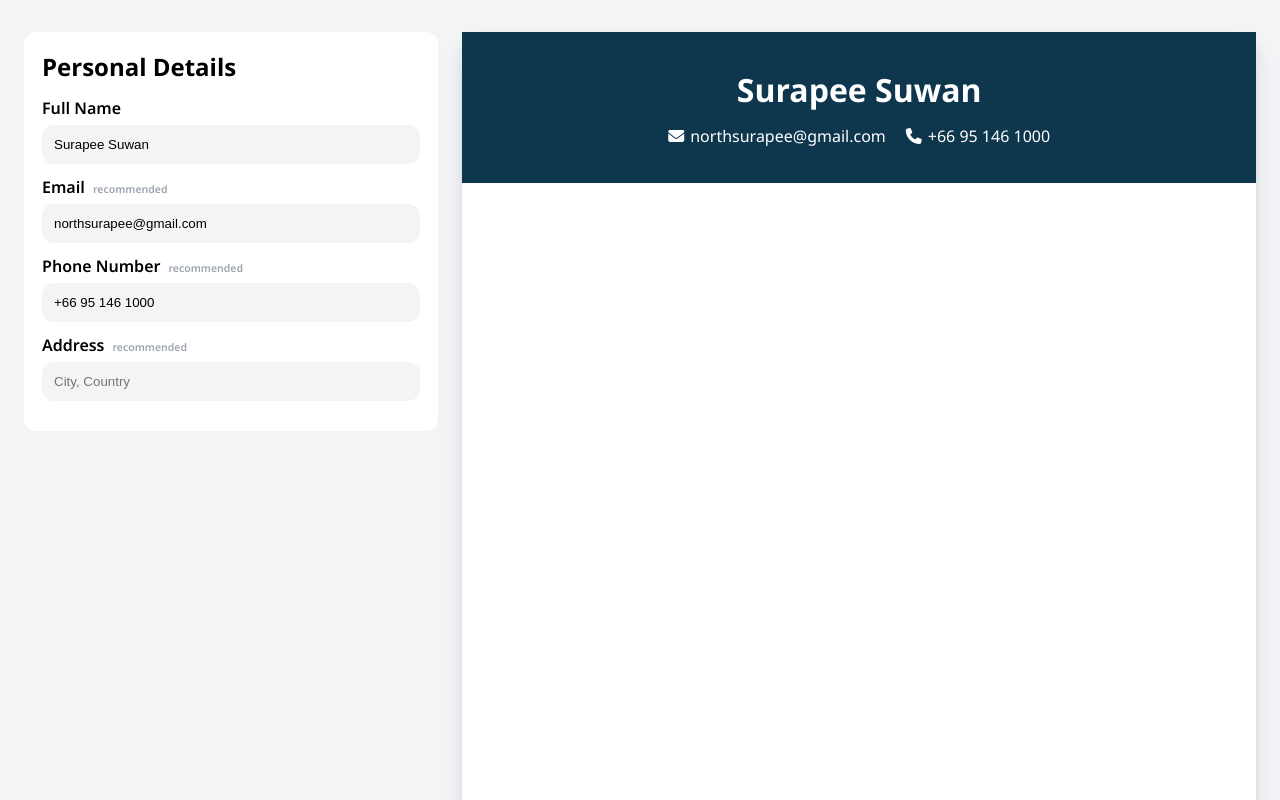
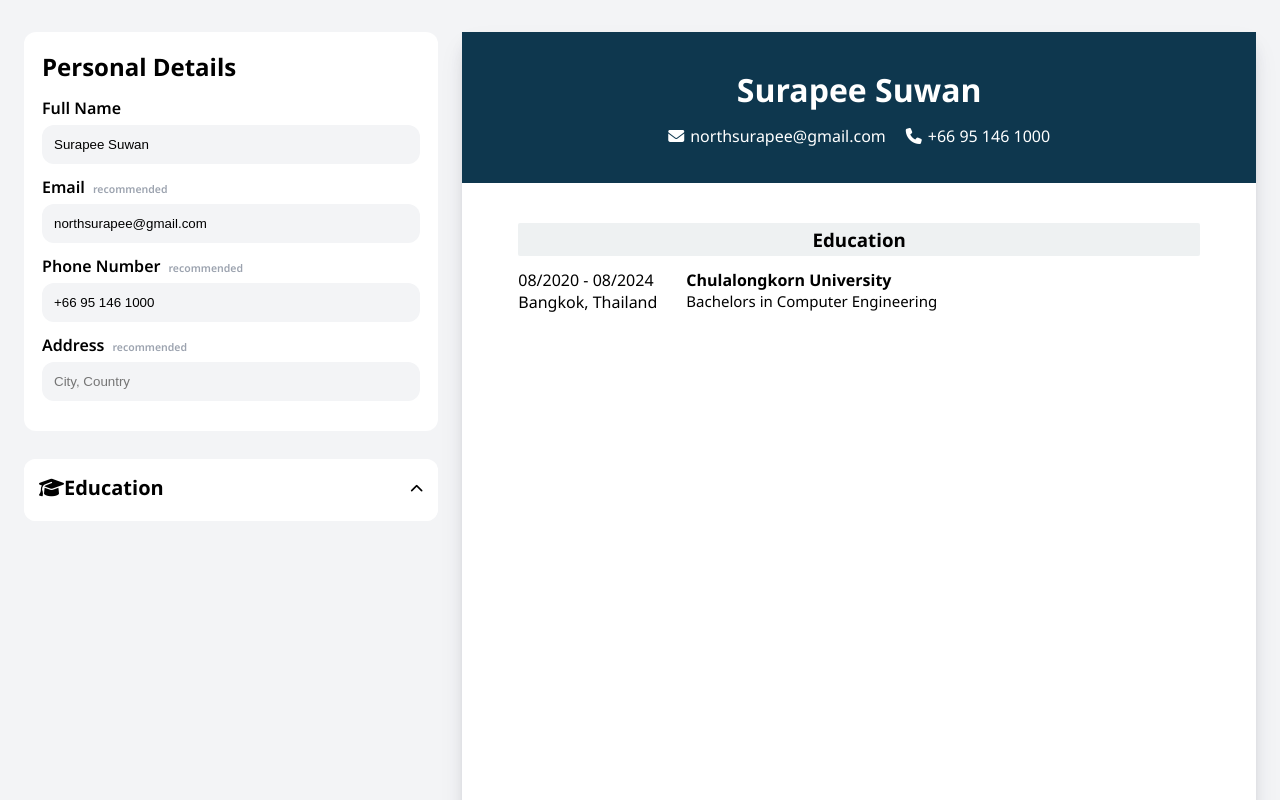
Before and after one commit to northsurapee/Odin_Resume, a React (Vite) app: page / in a window 1280 px wide. Shown: the top 800 px of the page. Built offline with nearby package versions, Linux system fonts and the light colour scheme.

Commit message:
Done basic functional education dropdown, form and display

```diff
--- a/src/App.jsx
+++ b/src/App.jsx
@@ -1,8 +1,10 @@
 import { useState } from "react";
+import uniqid from "uniqid";
 import "./styles/App.css";
 // import exampleData from "./example-data";
 import PersonalForm from "./components/personalForm"
 import Resume from "./components/Resume"
+import EducationDropDown from "./components/educationDropDown"
 
 function App() {
   const [personalInfo, setPersonalInfo] = useState({
@@ -11,19 +13,31 @@ function App() {
     phone: "+66 95 146 1000",
     address: ""
   });
-
+  const [educationList, setEducationList] = useState([{
+    id: uniqid(),
+    school: "Chulalongkorn University",
+    degree: "Bachelors in Computer Engineering",
+    startDate: "08/2020",
+    endDate: "08/2024",
+    location: "Bangkok, Thailand"
+}]);
 
   function handlePersonalFormChange(personalFormData) {
     setPersonalInfo(personalFormData);
   }
 
+  function handleEducationFormChange(educationListData) {
+    setEducationList(educationListData);
+  }
+
   return (
     <div className="app">
-      <div className="form-container">
+      <div className="menu-container">
         <PersonalForm onFormChange={handlePersonalFormChange}/>
+        <EducationDropDown educationList={educationList} onFormChange={handleEducationFormChange}/>
       </div>
       <div className="resume-container">
-        <Resume personalData={personalInfo}/>
+        <Resume personalData={personalInfo} educationList={educationList}/>
       </div>
     </div>
   );
--- a/src/components/Resume.jsx
+++ b/src/components/Resume.jsx
@@ -1,11 +1,15 @@
 /* eslint-disable react/prop-types */
 import PersonalDisplay from "./personalDisplay"
+import EducationDisplay from "./educationDisplay"
 import "../styles/resume.css"
 
-export default function Resume({personalData}) {
+export default function Resume({personalData, educationList}) {
     return (
         <div className="resume">
             <PersonalDisplay formData={personalData} />
+            <div>
+                <EducationDisplay formDataList={educationList} />
+            </div>
         </div>
     )
 }
--- /dev/null
+++ b/src/components/educationDisplay.jsx
@@ -0,0 +1,36 @@
+/* eslint-disable react/prop-types */
+import "../styles/resume.css";
+
+export default function EducationDisplay({formDataList}) {
+    return (
+        <div className="education-info-section resume-section">
+            <h3 className="header-text">Education</h3>
+            {formDataList.map((formData) => (
+                <div key={formData.id} className="education-info">
+                    <div className="education-info-group">
+                        <p className="datas">
+                            {formData.startDate}
+                            <span> - </span>
+                            {formData.endDate}
+                        </p>
+                        <p>{formData.location}</p>
+                    </div>
+                    <div className="education-info-group">
+                        <p className="education-info-schoolName">{formData.school}</p>
+                        <p className="education-info-degree">{formData.degree}</p>
+                    </div>
+                </div>
+            ))}
+        </div>
+
+    );
+}
+
+// const newForm = {
+//     id: uniqid(),
+//     school: "",
+//     degree: "",
+//     startDate: "",
+//     endDate: "",
+//     location: ""
+// };
--- /dev/null
+++ b/src/components/educationDropDown.jsx
@@ -0,0 +1,103 @@
+/* eslint-disable react/prop-types */
+import {useState} from 'react'
+import EducationForm from './educationForm';
+import uniqid from "uniqid";
+import "../styles/dropdown.css"
+
+export default function EducationDropDown({educationList, onFormChange}) {
+    const [openDropDown, setOpenDropDown] = useState(false);
+    const [forms, setForms] = useState(educationList);
+    const [select, setSelect] = useState(-1);
+
+    function handleToggleDropDown() {
+        setOpenDropDown(!openDropDown);
+    }
+
+    function handleCreateForm() {
+        const newForm = {
+            id: uniqid(),
+            school: "",
+            degree: "",
+            startDate: "",
+            endDate: "",
+            location: ""
+        };
+        setForms([...forms, newForm]);
+        onFormChange([...forms, newForm]);
+        setSelect(newForm.id);
+    }
+
+    function handleEducationFormChange(updateObj) {
+        const index = forms.findIndex(obj => obj.id === updateObj.id);
+        if(index != -1) {
+            const updatedList = [
+                ...forms.slice(0, index),
+                updateObj,
+                ...forms.slice(index + 1),
+            ];
+            setForms(updatedList);
+            onFormChange(updatedList);
+        } else {
+            console.error('Education form not found in forms.')
+        }
+    }
+
+    function handleSelectForm(key) {
+        setSelect(key)
+    }
+
+    function handleDeleteForm(key) {
+        const index = forms.findIndex(obj => obj.id === key);
+        if(index != -1) {
+            const updatedList = [
+                ...forms.slice(0, index),
+                ...forms.slice(index + 1),
+            ];
+            setForms(updatedList);
+            onFormChange(updatedList);
+            setSelect(-1);
+        } else {
+            console.error('Education form to delete not found in forms.')
+        }
+    }
+
+    function handleCloseForm() {
+        setSelect(-1);
+    }
+
+    return (
+        <div className="dropdown">
+            <button className="open-dropdown" onClick={handleToggleDropDown}>
+                <h2>
+                    <i className="fa-solid fa-graduation-cap"></i>
+                    Education
+                </h2>
+                <i className={`fa-solid fa-chevron-up chevron ${openDropDown ? 'open' : ''}`}></i>
+            </button>
+            <div className={`dropdown-content ${openDropDown ? 'open' : ''}`}>
+                <div className="form-container">
+                    {forms.map((formData) => (
+                        <div key={formData.id}>
+                            {select != formData.id ?
+                                <button className="form-button" onClick={() => handleSelectForm(formData.id)}>{formData.school}</button>
+                                :<>
+                                <EducationForm initialData={formData} onFormChange={handleEducationFormChange} />
+                                <div className="buttons">
+                                    <button className="delete" onClick={() => handleDeleteForm(formData.id)}>Delete</button>
+                                    <button className="save" onClick={() => handleCloseForm()}>Save</button>
+                                </div>
+                                </>
+                            }
+                        </div>
+                    ))}
+                </div>
+                <button className="create-form" onClick={handleCreateForm}>
+                    <h4>
+                        <i className="fa-solid fa-plus"></i>
+                        Education
+                    </h4>
+                </button>
+            </div>
+        </div>
+    );
+}
--- a/src/components/educationForm.jsx
+++ b/src/components/educationForm.jsx
@@ -1,23 +1,17 @@
 /* eslint-disable react/prop-types */
 import {useState} from 'react';
 import InputGroup from './inputGroup';
-import "../styles/personalForm.css"
+import "../styles/form.css"
 
-export default function EducationForm({onFormChange}) {
-    const [formData, setFormData] = useState({
-        school: "Chulalongkorn University",
-        degree: "Bachelors in Computer Engineering",
-        startDate: "08/2020",
-        endDate: "08/2024",
-        location: "Bangkok, Thailand"
-    });
+export default function EducationForm({initialData, onFormChange}) {
+    const [formData, setFormData] = useState(initialData);
 
     function handleInputChange(e) {
         const { name, value } = e.target;
         // Update local state
-        setFormData((prevData) => ({ ...prevData, [name]: value }));
+        setFormData({ ...formData, [name]: value });
         // Notify parent or other components about the change
-        onFormChange((prevData) => ({ ...prevData, [name]: value }));
+        onFormChange({ ...formData, [name]: value });
     }
 
     return (
--- a/src/components/experienceForm.jsx
+++ b/src/components/experienceForm.jsx
@@ -1,7 +1,7 @@
 /* eslint-disable react/prop-types */
 import {useState} from 'react';
 import InputGroup from './inputGroup';
-import "../styles/personalForm.css"
+import "../styles/form.css"
 
 export default function ExperienceForm({onFormChange}) {
     const [formData, setFormData] = useState({
--- a/src/components/personalForm.jsx
+++ b/src/components/personalForm.jsx
@@ -14,11 +14,10 @@ export default function PersonalForm({onFormChange}) {
     function handleInputChange(e) {
         const { name, value } = e.target;
         // Update local state
-        setFormData((prevData) => ({ ...prevData, [name]: value }));
+        setFormData({ ...formData, [name]: value });
         // Notify parent or other components about the change
-        onFormChange((prevData) => ({ ...prevData, [name]: value }));
+        onFormChange({ ...formData, [name]: value });
     }
-
 
     return (
         <form className="personal-form">
--- a/src/styles/App.css
+++ b/src/styles/App.css
@@ -9,15 +9,10 @@
     justify-content: center;
   }
 
-.form-container {
+.menu-container {
     flex: 1;
     display: flex;
     flex-direction: column;
     /* flex-grow: 999; */
     gap: 28px;
 }
-
-form {
-    padding: 18px;
-    border-radius: 12px;
-}
--- /dev/null
+++ b/src/styles/dropdown.css
@@ -0,0 +1,49 @@
+/* WHOLE DROP DOWN */
+.dropdown {
+    background-color: white;
+    border: none;
+    border-radius: 12px;
+}
+
+/* OPEN BUTTON */
+button.open-dropdown {
+    display: flex;
+    align-items: center;
+    justify-content: space-between;
+    padding: 15px;
+    gap: 20px;
+    width: 100%;
+    background-color: white;
+    border: none;
+    border-radius: 12px;
+}
+
+button.open-dropdown h2 {
+    margin-bottom: 5px;
+}
+
+/* DROPDOWN CONTENT :  */
+
+
+.dropdown-content {
+    display: none;
+}
+
+.dropdown-content.open {
+    display: flex;
+    flex-direction: column;
+    justify-content: center;
+}
+
+.close {
+    display: none;
+}
+
+button.create-form {
+    align-self: center;
+    margin-bottom: 20px ;
+    padding: 5px;
+    background-color: white;
+    border-radius: 5px;
+    border: 1px solid #0e374e;
+}
--- a/src/styles/form.css
+++ b/src/styles/form.css
@@ -7,4 +7,10 @@ form {
     padding: 18px;
     background-color: white;
     border-radius: 12px;
-  }
+}
+
+.education-form {
+    padding: 18px;
+    background-color: white;
+    border-radius: 12px;
+}
--- a/src/styles/resume.css
+++ b/src/styles/resume.css
@@ -20,6 +20,30 @@
     height: 100%;
     width: 100%;
 }
+
+.resume h1,
+.resume h2,
+.resume h3 {
+  font-family: var(--resume-bold);
+  font-weight: bold;
+}
+
+.header-text {
+  display: flex;
+  align-items: center;
+  justify-content: center;
+  margin-bottom: 13px;
+  text-align: center;
+  border-radius: 2px;
+  padding: 4px 0;
+  background-color: var(--section-resume-bg);
+  color: var(--resume-accent);
+}
+
+.resume-section {
+    padding: 0 56px;
+    margin-top: 40px;
+  }
 
 /* PERSONAL */
 .personal-info {
@@ -46,3 +70,23 @@
     flex-wrap: wrap;
     gap: 6px;
 }
+
+/* EDUCATION */
+.education-info {
+    display: flex;
+    gap: 18px;
+    margin-bottom: 24px;
+  }
+
+  .education-info-group {
+    min-width: 150px;
+  }
+
+  .education-info-schoolName {
+    font-family: var(--resume-bold);
+    font-weight: bold;
+  }
+
+  .education-info-degree {
+    font-size: 15px;
+  }
```
Also changed, not shown: 1 other file (tests, documents, lock files or other folders).
